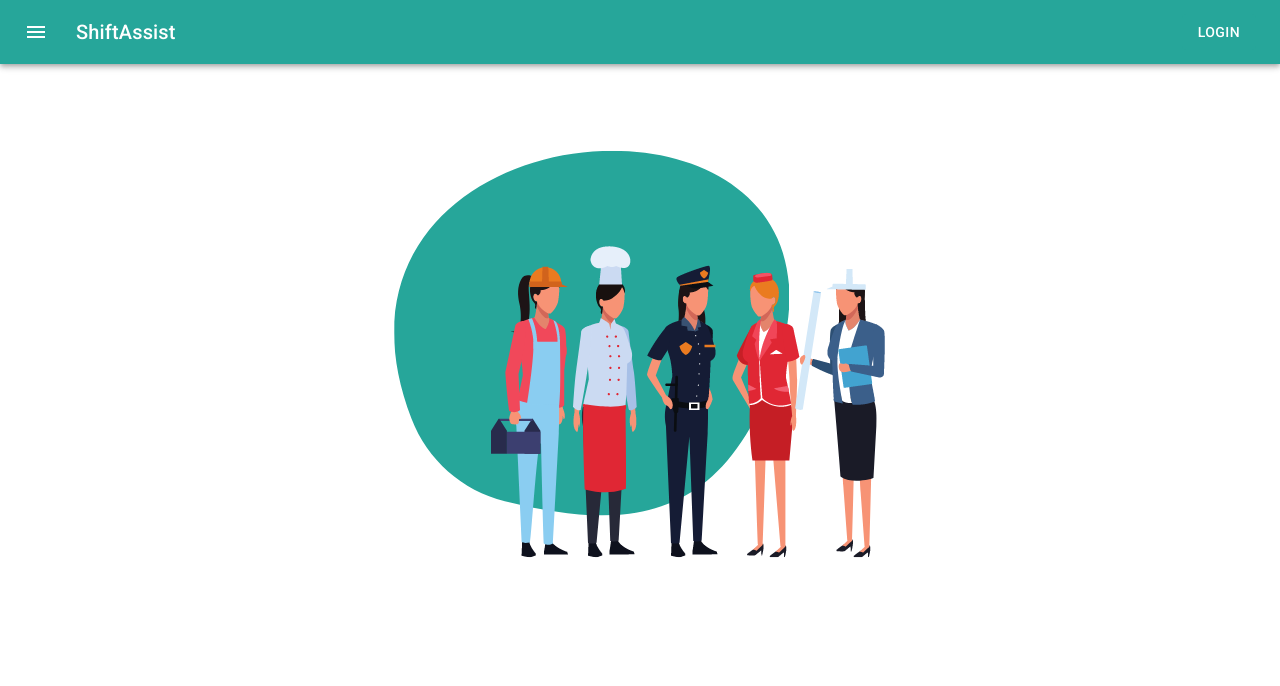
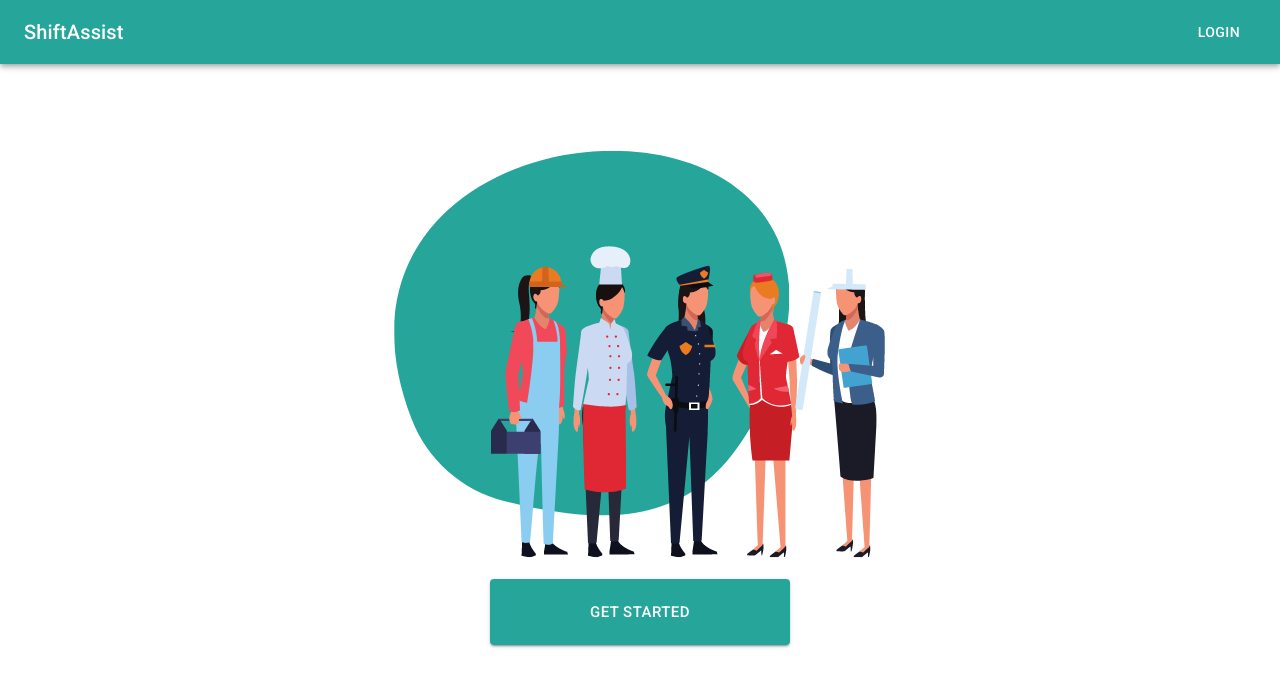
Before and after one commit to stephje/shift-assist, a React (Create React App) app in the folder client/: page / in a window 1280 px wide. Shown: the top 686 px of the page. Built offline with nearby package versions, Linux system fonts and the light colour scheme.

Commit message:
Minor changes to ensure admin areas are not accessible to normal users.
Styling changes

```diff
--- a/client/src/components/AppBar.js
+++ b/client/src/components/AppBar.js
@@ -18,6 +18,8 @@ const useStyles = makeStyles((theme) => ({
   },
   title: {
     flexGrow: 1,
+    textDecoration: 'none',
+    color: 'inherit'
   },
 }));
 
@@ -33,13 +35,12 @@ export default function ButtonAppBar() {
     <div className={classes.root}>
       <AppBar position="static">
         <Toolbar>
-          <IconButton edge="start" className={classes.menuButton} color="inherit" aria-label="menu">
+          {/* <IconButton edge="start" className={classes.menuButton} color="inherit" aria-label="menu">
             <MenuIcon />
-          </IconButton>
-          <Typography variant="h6" className={classes.title}>
+          </IconButton> */}
+          <Typography variant="h6" className={classes.title} component={Link} to="/">
             ShiftAssist
           </Typography>
-          {/* <Button variant="contained" color="primary" component={Link} to="/register" disableElevation>Volunteer Registration</Button> */}
           {Auth.loggedIn() ? (
           <Button variant="contained" color="primary" onClick={logout} disableElevation>Logout</Button>
           ) : (
--- a/client/src/pages/AdminConsole.js
+++ b/client/src/pages/AdminConsole.js
@@ -1,10 +1,14 @@
 import React from 'react';
-import { Button, Container, Box } from '@material-ui/core';
+import { Button, Container, Box, Grid } from '@material-ui/core';
 import StickyFooter from '../components/StickyFooter';
 import AppBar from '../components/AppBar';
 import auth from '../utils/auth';
 import { Redirect } from 'react-router-dom';
 import { makeStyles } from '@material-ui/core/styles';
+import Auth from '../utils/auth';
+import { Link } from 'react-router-dom';
+import admin from '../images/admin.png';
+
 
 export default function AdminConsole() {
 
@@ -36,6 +40,7 @@ export default function AdminConsole() {
     return (
         <Container disableGutters maxWidth={false}>
             <AppBar />
+            {Auth.isAdmin() ? (
                       <Container>
                       <Box className={classes.flexColumn}>
                           <Button
@@ -58,6 +63,26 @@ export default function AdminConsole() {
                               </Button>
                           </Box>
                       </Container>
+          ) : (
+            <Container >
+        <Grid container justifyContent='center'>
+          <Box >
+          <img src={admin} alt="Workers" width="100%"/>
+          </Box>
+        </Grid>
+        <Grid container justifyContent='center'>
+        <Button
+                    size='large'
+                    variant='contained'
+                    color='primary'
+                    className={classes.startButton}
+                    component={Link} to="/"
+                >
+                    Admin Area! <br/> Return to Main Page
+                </Button>
+          </Grid>
+        </Container>
+          )}
             <StickyFooter />
         </Container>
     );
--- a/client/src/pages/Home.js
+++ b/client/src/pages/Home.js
@@ -1,18 +1,77 @@
 import React from 'react';
-import { Box, Container, Grid } from '@material-ui/core';
+import { Box, Button, Container, Grid } from '@material-ui/core';
 import StickyFooter from '../components/StickyFooter';
 import AppBar from '../components/AppBar';
 import logo from '../images/shiftassist.png';
+import { makeStyles } from '@material-ui/core/styles';
+import Auth from '../utils/auth';
+import { Link } from 'react-router-dom';
 
 export default function Home() {
+    const useStyles = makeStyles(theme => ({
+        startButton: {
+            width: '300px',
+            margin: '10px',
+            padding: '20px',
+        },
+    }));
+
+    const classes = useStyles();
+
+    function renderStartButton() {
+        if (Auth.loggedIn() && Auth.isAdmin()) {
+            return (
+                <Button
+                    size='large'
+                    variant='contained'
+                    color='primary'
+                    className={classes.startButton}
+                    component={Link}
+                    to='/adminconsole'
+                >
+                    Get Started
+                </Button>
+            );
+        } else if (Auth.loggedIn() && !Auth.isAdmin()) {
+            return (
+                <Button
+                    size='large'
+                    variant='contained'
+                    color='primary'
+                    className={classes.startButton}
+                    component={Link}
+                    to='/userconsole'
+                >
+                    Get Started
+                </Button>
+            );
+        } else {
+            return (
+                <Button
+                    size='large'
+                    variant='contained'
+                    color='primary'
+                    className={classes.startButton}
+                    component={Link}
+                    to='/login'
+                >
+                    Get Started
+                </Button>
+            );
+        }
+    }
+
     return (
         <Container disableGutters maxWidth={false}>
             <AppBar />
             <Container>
                 <Grid container justifyContent='center'>
                     <Box>
-          <img src={logo} alt="Workers" />
+                        <img src={logo} alt='Workers' width='100%' />
                     </Box>
+                </Grid>
+                <Grid container justifyContent='center'>
+                    {renderStartButton()}
                 </Grid>
             </Container>
             <StickyFooter />
--- a/client/src/utils/auth.js
+++ b/client/src/utils/auth.js
@@ -1,14 +1,18 @@
 import decode from 'jwt-decode';
 
 class AuthService {
-  // getProfile() {
-  //   return decode(this.getToken());
-  // }
 
   loggedIn() {
     const token = this.getToken();
     // If there is a token and it's not expired, return `true`
     return token && !this.isTokenExpired(token) ? true : false;
+  }
+
+  isAdmin() {
+    const token = this.getToken();
+    const decoded = decode(token);
+    // If the user is an admin, then return true
+    return token && decoded.data.admin ? true : false;
   }
 
   isTokenExpired(token) {
@@ -29,9 +33,9 @@ class AuthService {
 
   login(idToken) {
     localStorage.setItem('id_token', idToken);
-    const decodedToken = decode(idToken);
+    const decoded = decode(idToken);
     //render admin or user console depending on whether the user is an admin or not
-    if (decodedToken.data.admin === true) {
+    if (decoded.data.admin === true) {
       window.location.assign('/adminconsole');
     } else {
       window.location.assign('/userconsole');
```
Also changed, not shown: client/src/images/admin.png (added). Lines whose indentation alone changed are shown as unchanged.
